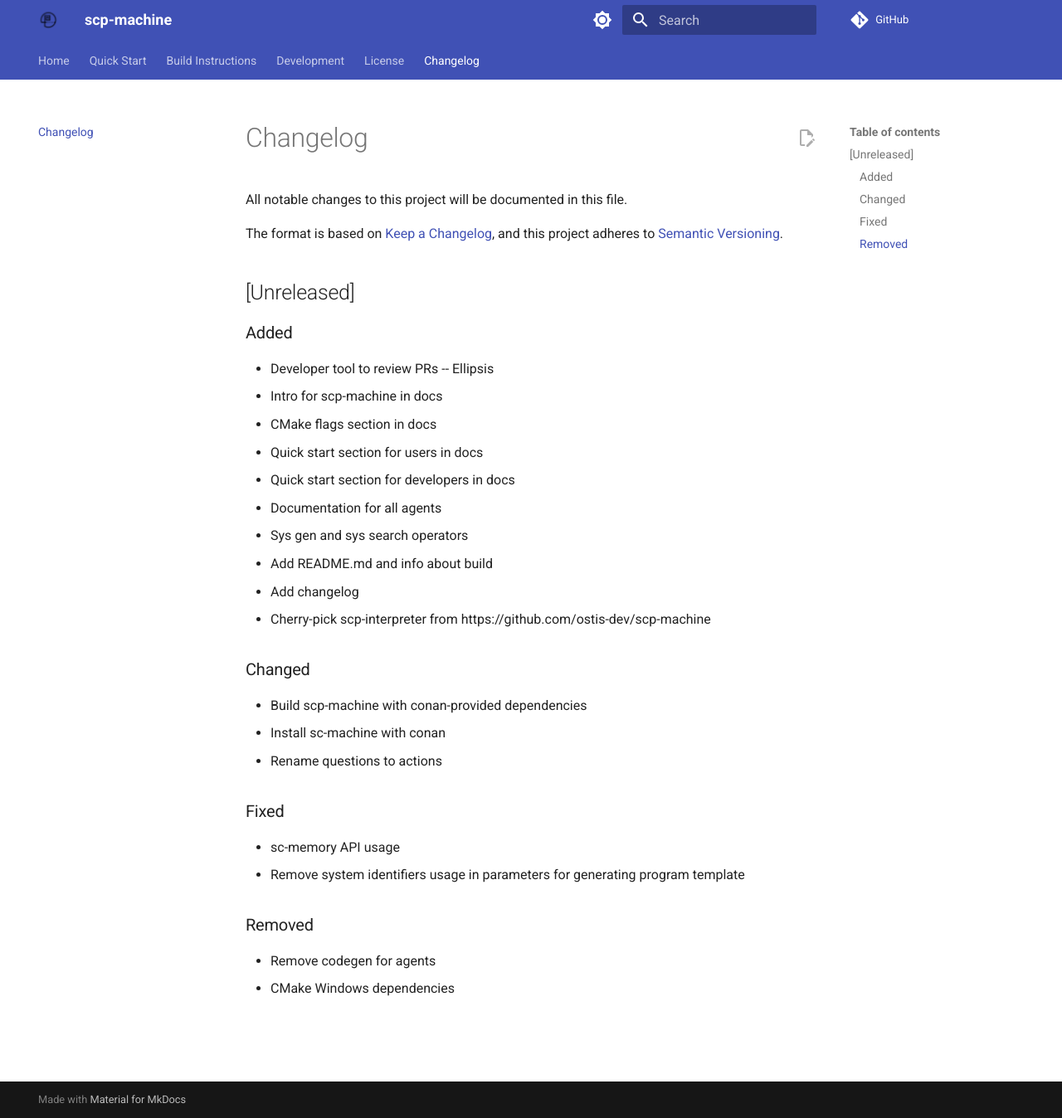
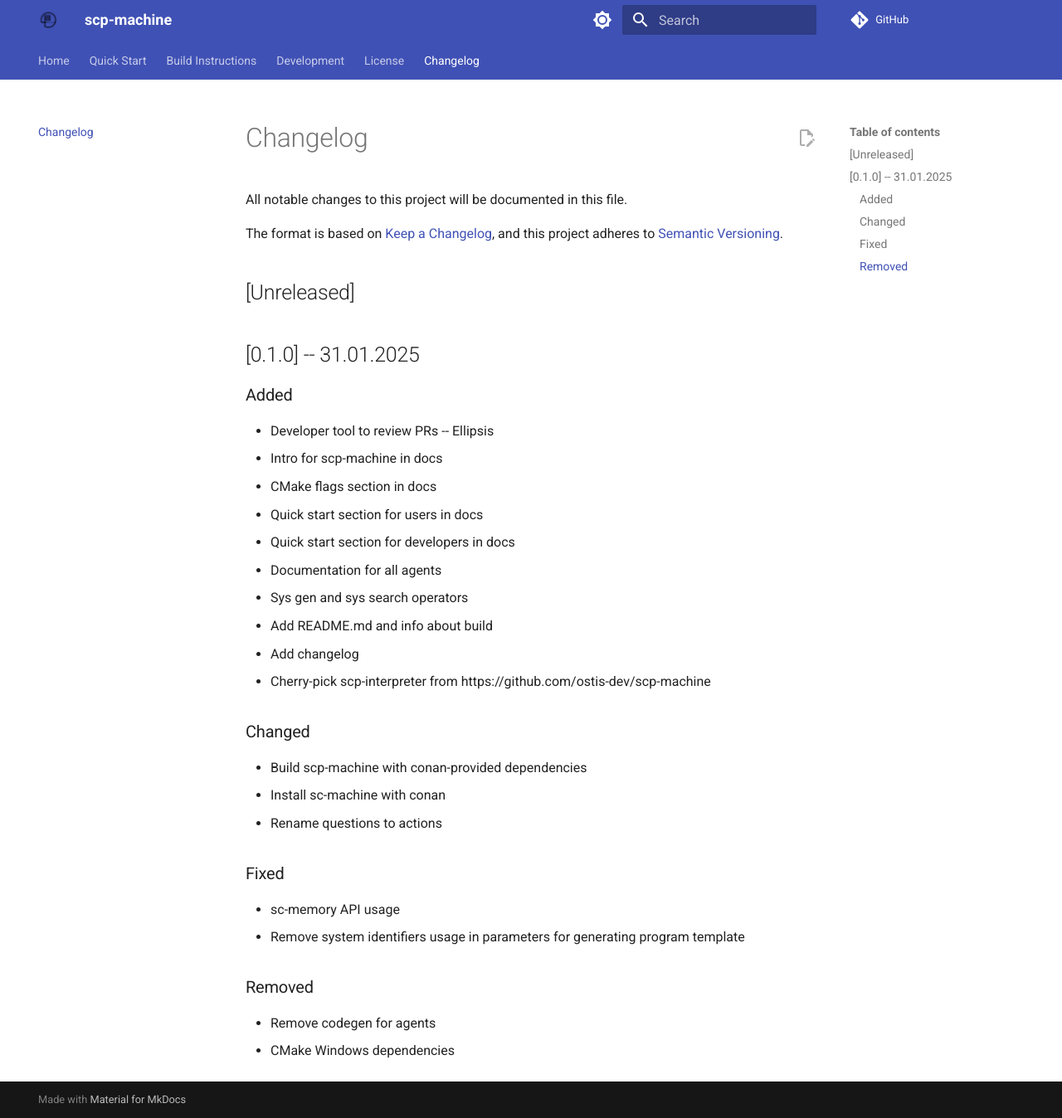
Before and after one commit to ostis-ai/scp-machine, an MkDocs documentation site: the page built from docs/changelog.md, in a window 1280 px wide and 1348 px high. Shown: the whole window at 83% size. Built offline with MkDocs 1.6.1 and Material for MkDocs 9.7.7, drawn with Linux system fonts in a browser that asks for light colours; comment, search, counter and statistics services are not loaded.

Commit message:
[docs] Release 0.1.0

```diff
--- a/docs/changelog.md
+++ b/docs/changelog.md
@@ -4,8 +4,9 @@ All notable changes to this project will be documented in this file.
 The format is based on [Keep a Changelog](https://keepachangelog.com/en/1.0.0/),
 and this project adheres to [Semantic Versioning](https://semver.org/spec/v2.0.0.html).
 
+## [Unreleased]
 
-## [Unreleased]
+## [0.1.0] -- 31.01.2025
 
 ### Added
 
```
